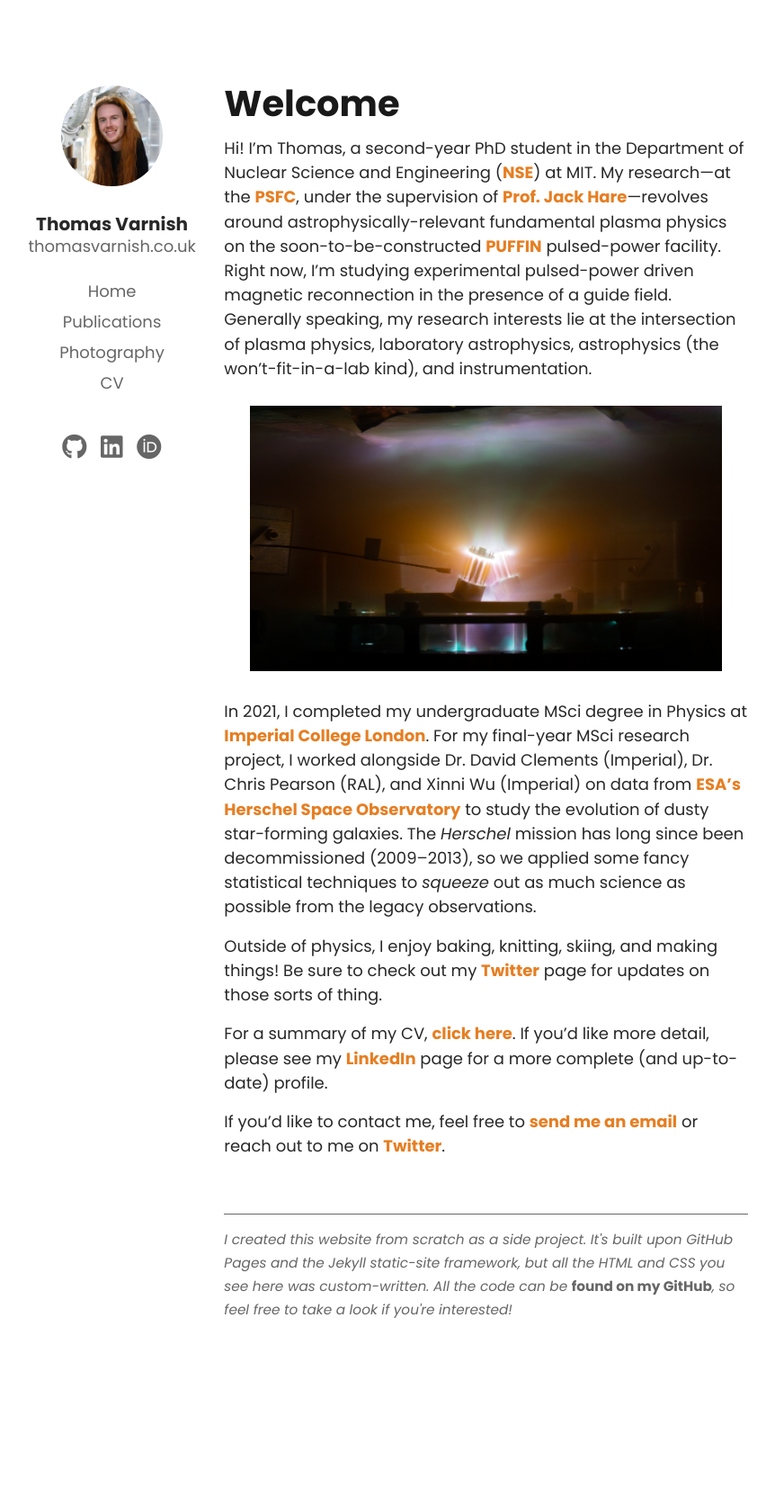
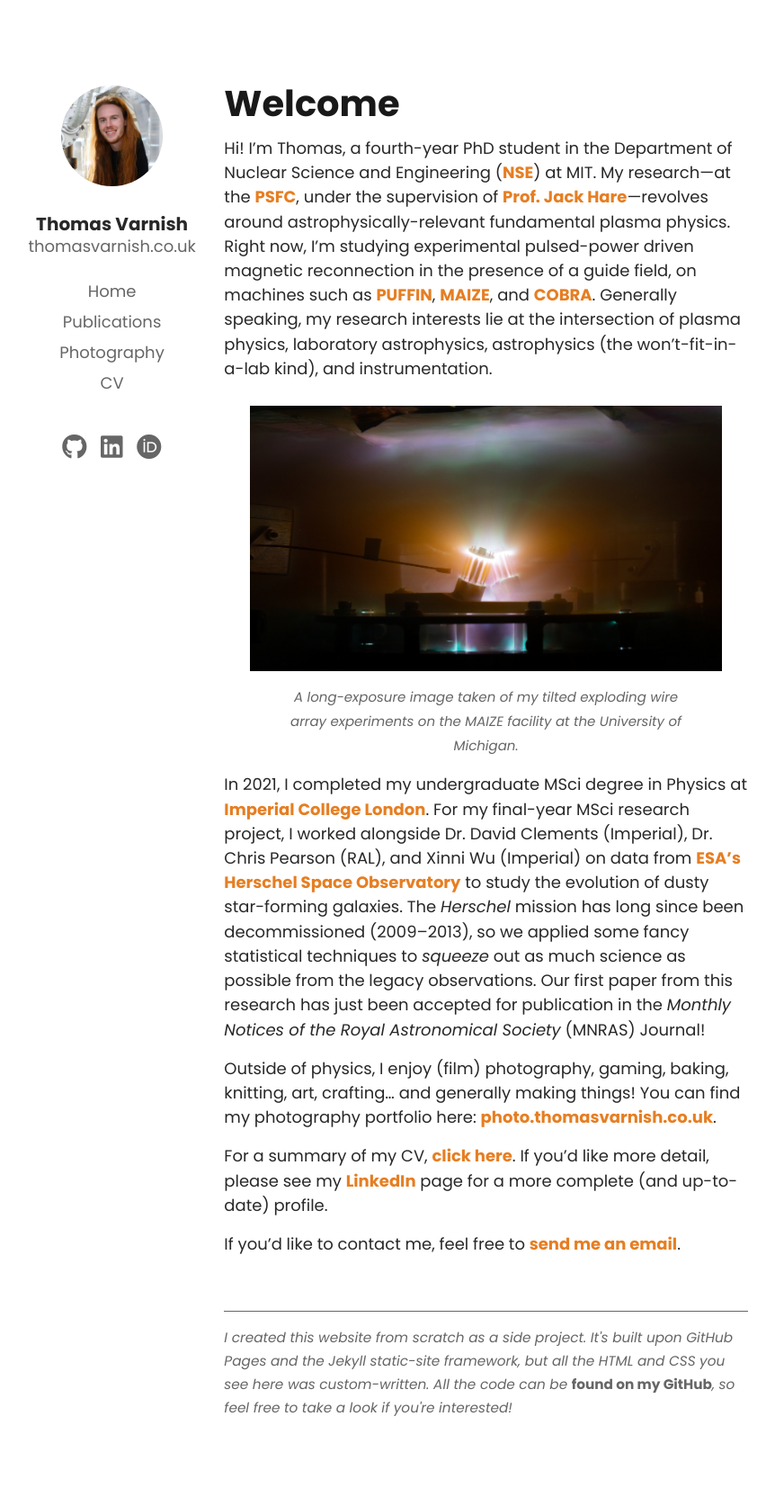
Before and after one commit to tvarnish/tvarnish.github.io, a Jekyll site: the page built from about.md, in a window 1280 px wide. Shown: the whole page at 90% size, without its empty margins (166-1028 px from the left). Built offline with Jekyll 4.4.1, drawn with Linux system fonts in a browser that asks for light colours; nearby versions of some CDN libraries; before the commit the page ends 1565 px from its top, so only the background shows below that.

Commit message:
Update about page content

```diff
--- a/about.md
+++ b/about.md
@@ -5,19 +5,20 @@ permalink: /
 enable_maths: false
 ---
 
-Hi! I'm Thomas, a second-year PhD student in the Department of Nuclear Science and Engineering ([NSE](http://web.mit.edu/nse/)) at MIT. My research---at the [PSFC](https://www.psfc.mit.edu/), under the supervision of [Prof. Jack Hare](https://fusionandthings.eu/)---revolves around astrophysically-relevant fundamental plasma physics on the soon-to-be-constructed [PUFFIN](https://puffin.mit.edu) pulsed-power facility. Right now, I'm studying experimental pulsed-power driven magnetic reconnection in the presence of a guide field. Generally speaking, my research interests lie at the intersection of plasma physics, laboratory astrophysics, astrophysics (the won't-fit-in-a-lab kind), and instrumentation.
+Hi! I'm Thomas, a fourth-year PhD student in the Department of Nuclear Science and Engineering ([NSE](http://web.mit.edu/nse/)) at MIT. My research---at the [PSFC](https://www.psfc.mit.edu/), under the supervision of [Prof. Jack Hare](https://www.jackdhare.net/)---revolves around astrophysically-relevant fundamental plasma physics. Right now, I'm studying experimental pulsed-power driven magnetic reconnection in the presence of a guide field, on machines such as [PUFFIN](https://puffin.ece.cornell.edu/), [MAIZE](https://plasmabay.engin.umich.edu/research/michigan-accelerator-for-inductive-z-pinch-experiments-maize/), and [COBRA](https://www.lps.cornell.edu/). Generally speaking, my research interests lie at the intersection of plasma physics, laboratory astrophysics, astrophysics (the won't-fit-in-a-lab kind), and instrumentation.
 
 <div class="post-image">
-    <img src="assets/maize.jpg" alt="A picture of my exploding wire array setup on the MAIZE facility at the University of Michigan."/>
+    <img src="assets/maize.jpg" alt="Brightly-coloured plasma is shown glowing outwards from two small tilted cylindrical arrays of thin carbon wires."/>
+    <p> A long-exposure image taken of my tilted exploding wire array experiments on the MAIZE facility at the University of Michigan. </p>
 </div>
 
-In 2021, I completed my undergraduate MSci degree in Physics at [Imperial College London](https://imperial.ac.uk/). For my final-year MSci research project, I worked alongside Dr. David Clements (Imperial), Dr. Chris Pearson (RAL), and Xinni Wu (Imperial) on data from [ESA's Herschel Space Observatory](https://www.cosmos.esa.int/web/herschel/home) to study the evolution of dusty star-forming galaxies. The *Herschel* mission has long since been decommissioned (2009&ndash;2013), so we applied some fancy statistical techniques to *squeeze* out as much science as possible from the legacy observations.
+In 2021, I completed my undergraduate MSci degree in Physics at [Imperial College London](https://imperial.ac.uk/). For my final-year MSci research project, I worked alongside Dr. David Clements (Imperial), Dr. Chris Pearson (RAL), and Xinni Wu (Imperial) on data from [ESA's Herschel Space Observatory](https://www.cosmos.esa.int/web/herschel/home) to study the evolution of dusty star-forming galaxies. The *Herschel* mission has long since been decommissioned (2009&ndash;2013), so we applied some fancy statistical techniques to *squeeze* out as much science as possible from the legacy observations. Our first paper from this research has just been accepted for publication in the *Monthly Notices of the Royal Astronomical Society* (MNRAS) Journal!
 
-Outside of physics, I enjoy baking, knitting, skiing, and making things! Be sure to check out my [Twitter](https://twitter.com/{{ site.author.twitter }}) page for updates on those sorts of thing.
+Outside of physics, I enjoy (film) photography, gaming, baking, knitting, art, crafting... and generally making things! You can find my photography portfolio here: [photo.thomasvarnish.co.uk](https://photo.thomasvarnish.co.uk/).
 
 For a summary of my CV, [click here](/cv). If you'd like more detail, please see my [LinkedIn](https://linkedin.com/in/{{ site.author.linkedin }}) page for a more complete (and up-to-date) profile.
 
-If you'd like to contact me, feel free to [send me an email](mailto:tvarnish@mit.edu) or reach out to me on [Twitter](https://twitter.com/{{ site.author.twitter }}).
+If you'd like to contact me, feel free to [send me an email](mailto:tvarnish@mit.edu).
 
 <div class="endnote">
 I created this website from scratch as a side project. It's built upon GitHub Pages and the Jekyll static-site framework, but all the HTML and CSS you see here was custom-written. All the code can be <a href="https://github.com/{{ site.author.github }}/{{ site.author.github }}.github.io">found on my GitHub</a>, so feel free to take a look if you're interested!
--- a/assets/css/main.css
+++ b/assets/css/main.css
@@ -518,6 +518,16 @@ em {
     padding-bottom: 0.75rem;
 }
 
+.post-image p {
+    color: #666;
+    font-size: 15px;
+    font-style: italic;
+    max-width: 80%;
+    min-width: 200px;
+    text-align: center;
+    margin: auto;
+}
+
 .publications-list i {
     font-style: italic;
 }
```
